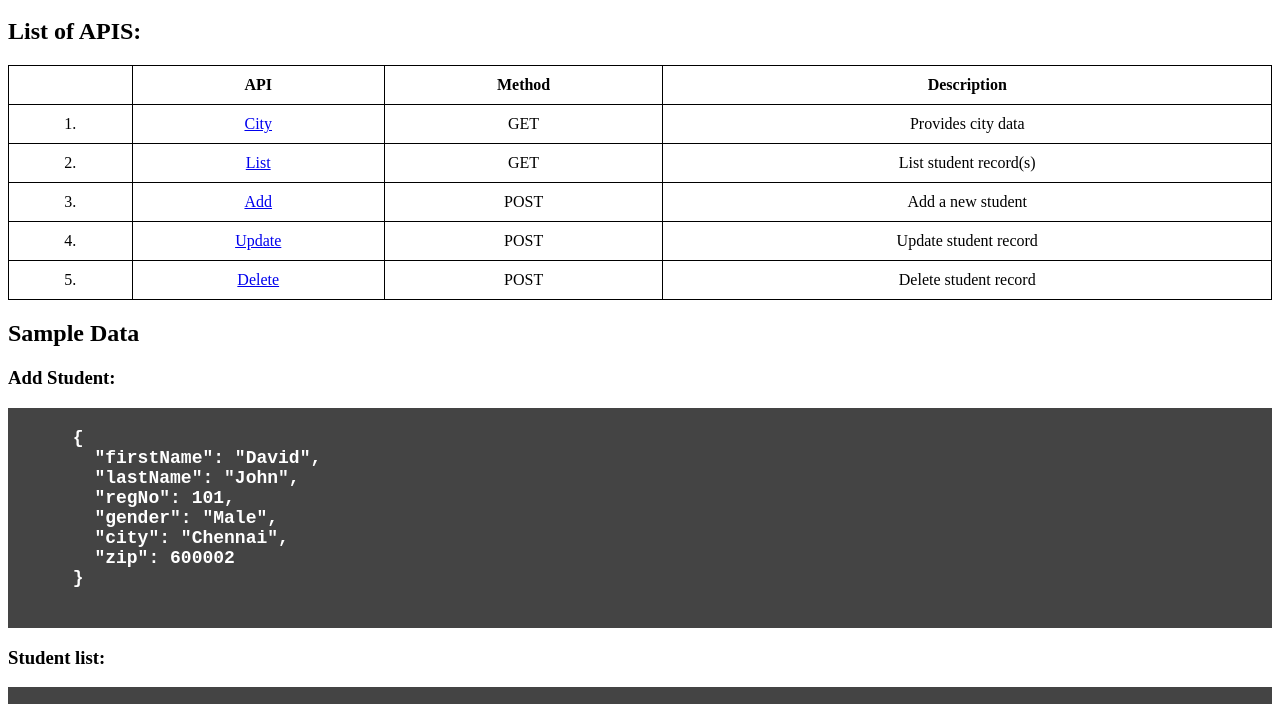
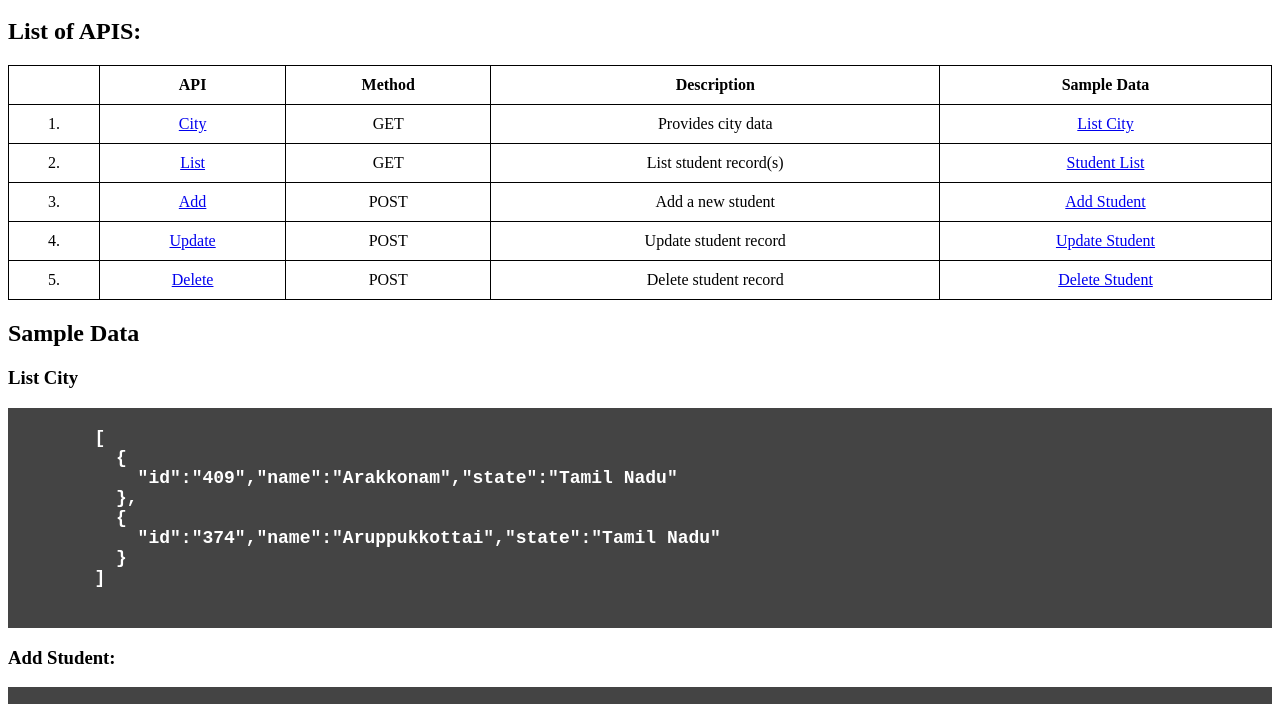
Before and after one commit to umeshan/StudentAPI, a website: page index.html in a window 1280 px wide. Shown: the part 48-752 px from the top of the page. Drawn offline with Linux system fonts and the light colour scheme.

Commit message:
updated homepage Html

```diff
--- a/index.html
+++ b/index.html
@@ -38,6 +38,7 @@
         <th>API</th>
         <th>Method</th>
         <th>Description</th>
+        <th>Sample Data</th>
       </tr>
       <tr>
         <td>1.</td>
@@ -46,6 +47,7 @@
         </td>
         <td>GET</td>
         <td>Provides city data</td>
+        <td><a href="#listCity">List City</a></td>
       </tr>
       <tr>
         <td>2.</td>
@@ -56,6 +58,7 @@
         </td>
         <td>GET</td>
         <td>List student record(s)</td>
+        <td><a href="#listStudent">Student List</a></td>
       </tr>
       <tr>
         <td>3.</td>
@@ -66,6 +69,7 @@
         </td>
         <td>POST</td>
         <td>Add a new student</td>
+        <td><a href="#addStudent">Add Student</a></td>
       </tr>
       <tr>
         <td>4.</td>
@@ -76,6 +80,7 @@
         </td>
         <td>POST</td>
         <td>Update student record</td>
+        <td><a href="#updateStudent">Update Student</a></td>
       </tr>
       <tr>
         <td>5.</td>
@@ -86,12 +91,27 @@
         </td>
         <td>POST</td>
         <td>Delete student record</td>
+        <td><a href="#deleteStudent">Delete Student</a></td>
       </tr>
     </table>
 
 
     <h2>Sample Data</h2>
-    <h3>Add Student: </h3>
+    <h3 id="listCity"> List City</h3>
+    <pre>
+      <code>
+        [
+          {
+            "id":"409","name":"Arakkonam","state":"Tamil Nadu"
+          },
+          {
+            "id":"374","name":"Aruppukkottai","state":"Tamil Nadu"
+          }
+        ]
+      </code>
+    </pre>
+
+    <h3 id="addStudent">Add Student: </h3>
     <pre>
       <code>
       {
@@ -104,7 +124,7 @@
       }
         </code>
     </pre>
-    <h3>Student list: </h3>
+    <h3 id="listStudent">Student list: </h3>
     <pre>
       <code>
        [{
@@ -118,7 +138,7 @@
         }]
         </code>
     </pre>
-    <h3>Update Student: </h3>
+    <h3 id="updateStudent">Update Student: </h3>
     <pre>
       <code>
         {
@@ -132,7 +152,7 @@
         }
         </code>
     </pre>
-    <h3>Delete Student: </h3>
+    <h3 id="deleteStudent">Delete Student: </h3>
     <pre>
       <code>
         {
```
